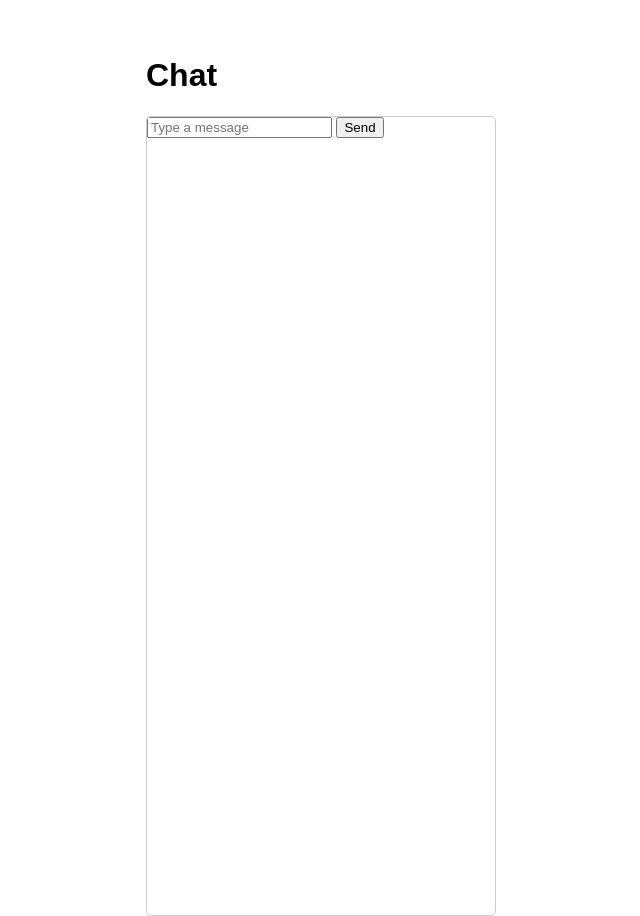
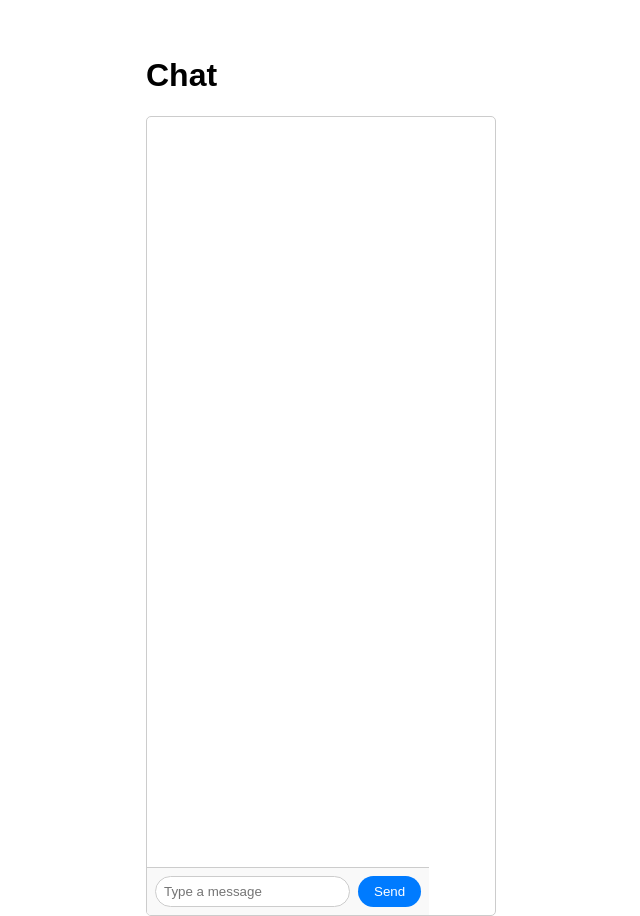
Before and after one commit to diegomadariaga/curso-node-js, a website: page 06_class_chat/client/index.html in a window 1280 px wide. Shown: the whole page, without its empty margins (319-959 px from the left). Drawn offline with Linux system fonts and the light colour scheme.

Commit message:
chore: Update class chat client with real-time messaging functionality

```diff
--- a/06_class_chat/client/index.html
+++ b/06_class_chat/client/index.html
@@ -1,11 +1,29 @@
 <!DOCTYPE html>
-<html>
+<html lang="es">
 
 <head>
     <title>My App</title>
     <script type="module">
         import { io } from "https://cdn.socket.io/4.3.2/socket.io.esm.min.js";
         const socket = io("http://localhost:3000");
+
+        const form = document.querySelector("#form");
+        const input = document.querySelector("#input");
+        const messages = document.querySelector("#messages");
+
+        socket.on("server-message", (message) => {
+            const li = document.createElement("li");
+            li.textContent = message;
+            messages.appendChild(li);
+        });
+
+        form.addEventListener("submit", (e) => {
+            e.preventDefault();
+            if (input.value) {
+                socket.emit("client-message", input.value);
+                input.value = "";
+            }
+        });
     </script>
     <meta charset="utf-8">
     <meta name="viewport" content="width=device-width, initial-scale=1">
@@ -39,6 +57,44 @@
                 height: 100%;
                 position: relative;
             }
+
+            #form {
+                display: flex;
+                padding: 4px;
+                border-top: 1px solid #ccc;
+                bottom: 0;
+                height: 48px;
+                left: 0;
+                position: absolute;
+                background-color: #f9f9f9;
+            }
+
+            #input {
+                flex: 1;
+                border: 1px solid #ccc;
+                border-radius: 999px;
+                padding: 0 8px;
+                margin: 4px;
+            }
+
+            #form>button {
+                border: none;
+                background-color: #007bff;
+                color: white;
+                padding: 0 16px;
+                border-radius: 999px;
+                margin: 4px;
+                cursor: pointer;
+            }
+
+            #messages {
+                list-style-type: none;
+                padding: 0;
+                margin: 0;
+                overflow-y: auto;
+                height: calc(100% - 48px);
+            }
+
         }
     </style>
 
@@ -48,8 +104,9 @@
     <div id="app">
         <h1>Chat</h1>
         <div id="chat">
-            <form action="">
-                <input type="text" id="message" placeholder="Type a message" />
+            <ul id="messages"></ul>
+            <form action="" id="form">
+                <input type="text" id="input" placeholder="Type a message" />
                 <button type="submit">Send</button>
             </form>
         </div>
```
